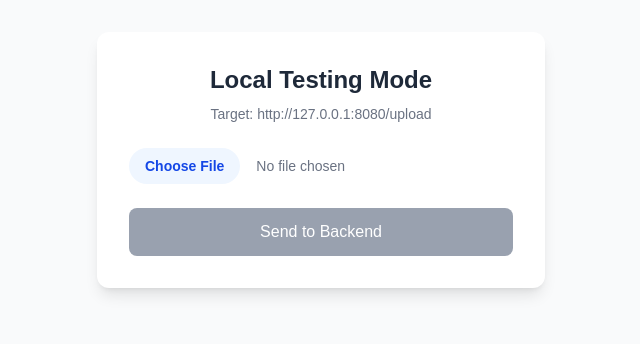
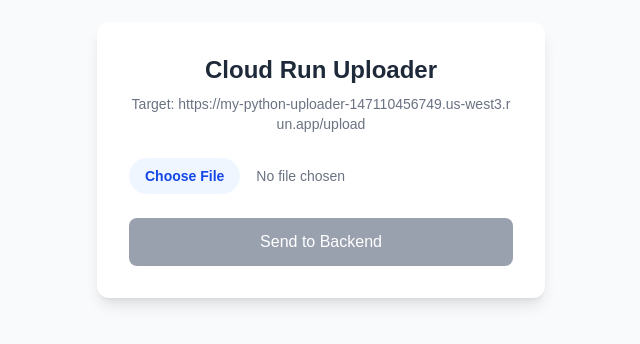
Before and after one commit to Vickyzyj/Imalody, a Next.js app in the folder frontend/: page / in a window 1280 px wide. Shown: the part 240-584 px from the top of the page, without its empty margins (319-959 px from the left). Built offline with nearby package versions, Linux system fonts and the light colour scheme.

Commit message:
changed is_local_dev to false

```diff
--- a/frontend/app/page.tsx
+++ b/frontend/app/page.tsx
@@ -6,7 +6,7 @@ export default function Home() {
 
   // 1. Set this to TRUE when testing on your computer.
   // 2. Set this to FALSE when you deploy to Vercel.
-  const IS_LOCAL_DEV = true;
+  const IS_LOCAL_DEV = false;
 
   // When local, we use localhost:8080. When deployed, we use your Cloud Run URL.
   const API_URL = IS_LOCAL_DEV
```
